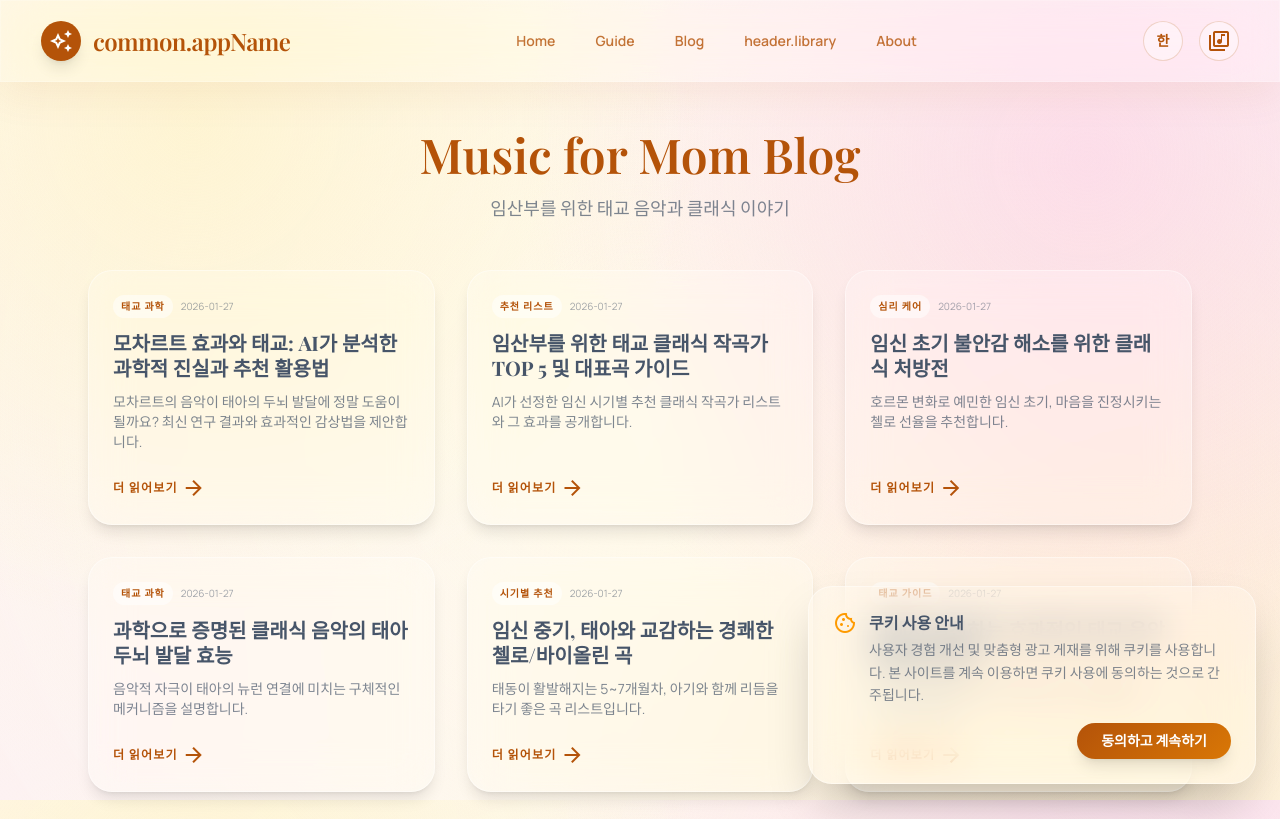
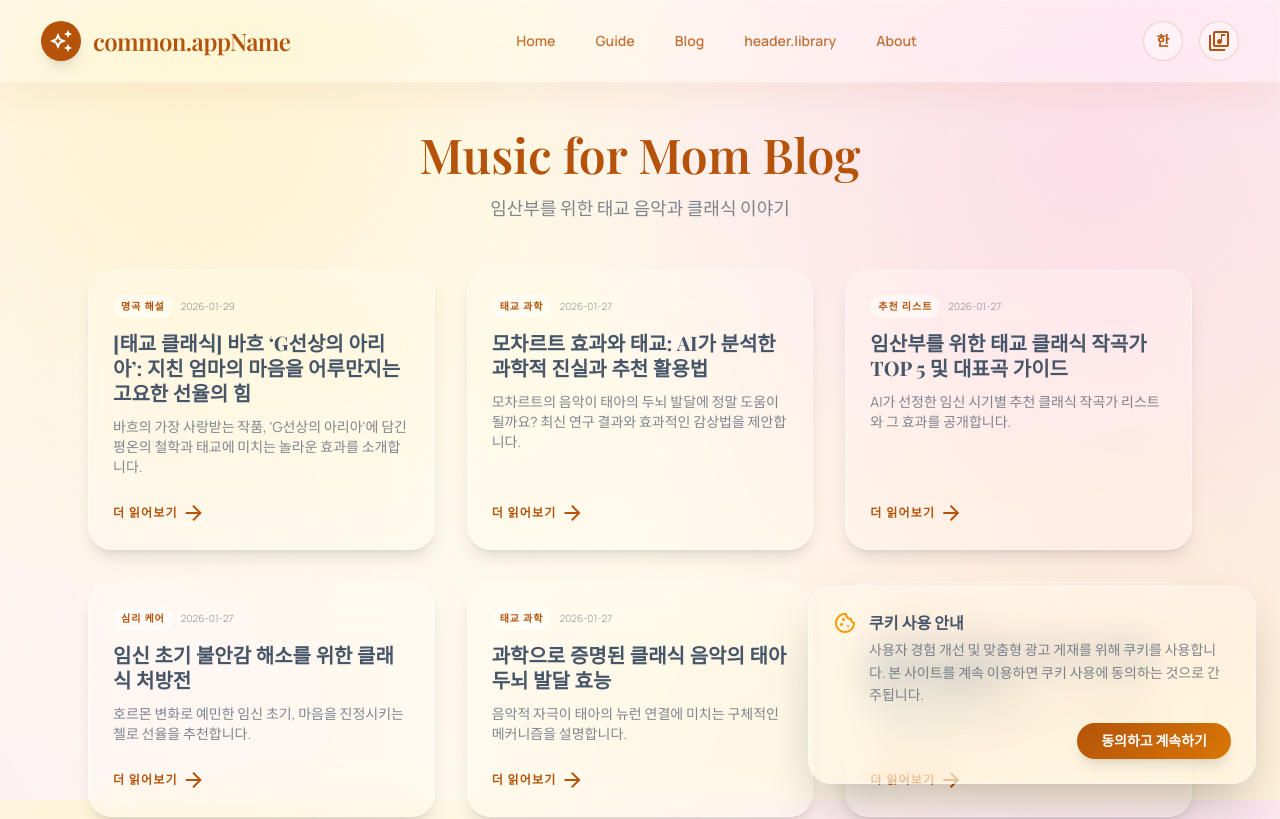
Before and after one commit to nantenewyork/music-for-mom, a React (Vite) app: page /blog in a window 1280 px wide. Shown: the top 819 px of the page. Built offline with nearby package versions, Linux system fonts and the light colour scheme; the HTML template or start-up script is replaced by a standard one; a web font is replaced by a local one.

Commit message:
Fix: Sort blog posts by date to show newest content at the top

```diff
--- a/src/pages/blog/BlogList.tsx
+++ b/src/pages/blog/BlogList.tsx
@@ -8,6 +8,11 @@ const colors = {
 
 const BlogList = () => {
     const navigate = useNavigate()
+
+    // Sort posts by date (newest first)
+    const sortedPosts = [...blogPosts].sort((a, b) =>
+        new Date(b.date).getTime() - new Date(a.date).getTime()
+    )
 
     return (
         <div className="mx-auto max-w-6xl px-4 sm:px-6 py-12">
@@ -21,7 +26,7 @@ const BlogList = () => {
             </div>
 
             <div className="grid gap-8 md:grid-cols-2 lg:grid-cols-3">
-                {blogPosts.map((post) => (
+                {sortedPosts.map((post) => (
                     <article
                         key={post.id}
                         className="glass-panel-warm rounded-3xl overflow-hidden flex flex-col hover:translate-y-[-4px] transition-transform cursor-pointer shadow-lg"
```
